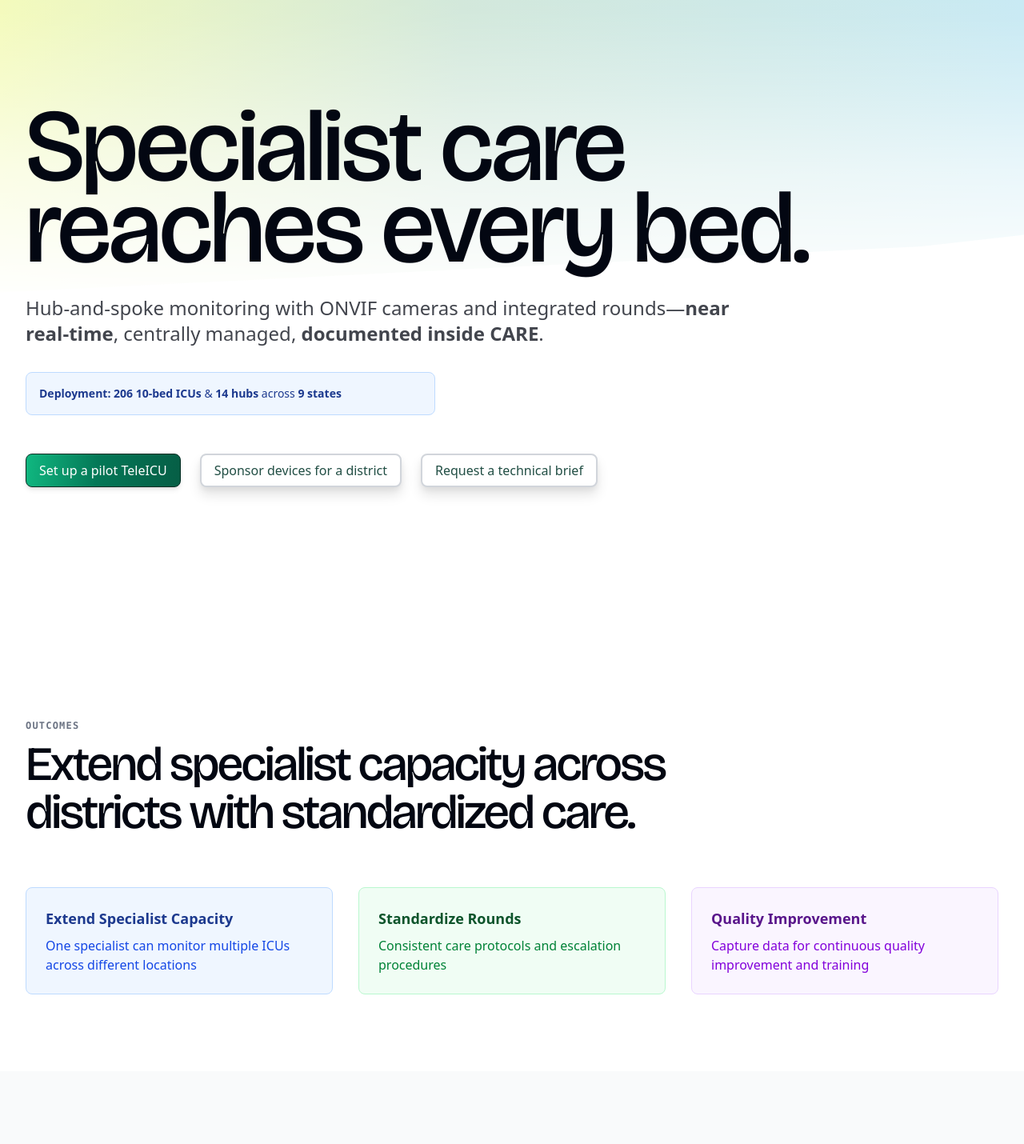
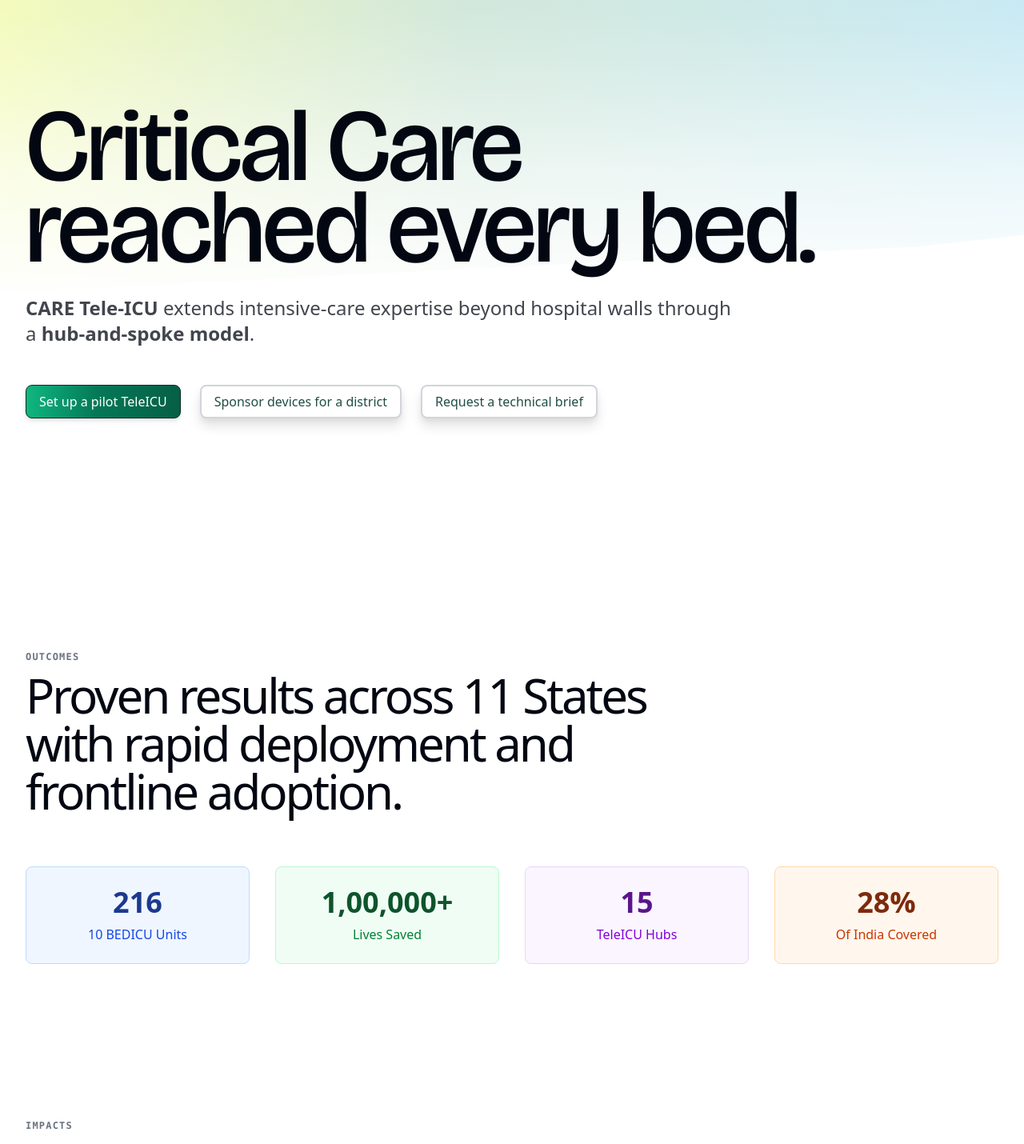
Before and after one commit to ohcnetwork/landing, a Next.js app: page /solutions/teleicu in a window 1280 px wide. Shown: the part 100-1530 px from the top of the page at 80% size. Built offline with nearby package versions, Linux system fonts and the light colour scheme; a web font is replaced by a local one.

Commit message:
fix:updated the content in teleicu page (#94)

```diff
--- a/src/app/solutions/hospital-management/page.tsx
+++ b/src/app/solutions/hospital-management/page.tsx
@@ -38,35 +38,6 @@
   )
 }
 
-// function OutcomesSection() {
-//   return (
-//     <Container className="py-24">
-//       <Subheading>Outcomes</Subheading>
-//       <Heading as="h2" className="mt-2 max-w-4xl">
-//         Proven results across 11 States with rapid deployment and frontline adoption.
-//       </Heading>
-
-//       <div className="mt-16 grid grid-cols-1 gap-8 lg:grid-cols-4">
-//         <div className="bg-blue-50 p-6 rounded-lg border border-blue-200 text-center">
-//           <div className="text-4xl font-bold text-blue-900 mb-2">FHIR R5</div>
-//           <p className="text-blue-700 font-medium">Interoperable by default</p>
-//         </div>
-//         <div className="bg-green-50 p-6 rounded-lg border border-green-200 text-center">
-//           <div className="text-4xl font-bold text-green-900 mb-2">1,200+</div>
-//           <p className="text-green-700 font-medium">Hospitals in &lt; 6 weeks</p>
-//         </div>
-//         <div className="bg-purple-50 p-6 rounded-lg border border-purple-200 text-center">
-//           <div className="text-4xl font-bold text-purple-900 mb-2">200k+</div>
-//           <p className="text-purple-700 font-medium">Encounters captured</p>
-//         </div>
-//         <div className="bg-orange-50 p-6 rounded-lg border border-orange-200 text-center">
-//           <div className="text-4xl font-bold text-orange-900 mb-2">10k+</div>
-//           <p className="text-orange-700 font-medium">Healthcare workers</p>
-//         </div>
-//       </div>
-//     </Container>
-//   )
-// }
 
 function CoreModulesSection() {
   const modules = [
@@ -104,7 +75,7 @@
   )
 }
 
-function ImplementationSection() {
+function PluginSection() {
   return (
     <Container className="py-24">
       <Subheading>Build to be plugged into</Subheading>
@@ -171,7 +142,7 @@
       <main>
         {/* <OutcomesSection /> */}
         <CoreModulesSection />
-        <ImplementationSection />
+        <PluginSection />
         {/* <FAQSection /> */}
       </main>
       <Footer />
--- a/src/app/solutions/teleicu/page.tsx
+++ b/src/app/solutions/teleicu/page.tsx
@@ -21,16 +21,11 @@
         <Navbar />
         <div className="pt-16 pb-24 sm:pt-24 sm:pb-32 md:pt-32 md:pb-48">
           <h1 className="font-display text-6xl/[0.9] font-medium tracking-tight text-balance text-gray-950 sm:text-8xl/[0.8] md:text-9xl/[0.8]">
-            Specialist care reaches every bed.
+            Critical Care reached every bed.
           </h1>
           <p className="mt-8 max-w-4xl text-xl/7 font-medium text-gray-950/75 sm:text-2xl/8">
-            Hub‑and‑spoke monitoring with ONVIF cameras and integrated rounds—<strong>near real‑time</strong>, centrally managed, <strong>documented inside CARE</strong>.
+           <strong>CARE Tele-ICU</strong> extends intensive-care expertise beyond hospital walls through a<strong> hub-and-spoke model</strong>.
           </p>
-          <div className="mt-8 p-4 bg-blue-50 rounded-lg border border-blue-200 max-w-lg">
-            <p className="text-sm font-medium text-blue-900">
-              <strong>Deployment:</strong> <strong>206 10‑bed ICUs</strong> & <strong>14 hubs</strong> across <strong>9 states</strong>
-            </p>
-          </div>
           <div className="mt-12 flex flex-col gap-x-6 gap-y-4 sm:flex-row">
             <Button href="/contact">Set up a pilot TeleICU</Button>
             <Button variant="secondary" href="/contact">Sponsor devices for a district</Button>
@@ -41,11 +36,39 @@
     </div>
   )
 }
-
 function OutcomesSection() {
   return (
     <Container className="py-24">
       <Subheading>Outcomes</Subheading>
+      <Heading as="h2" className="mt-2 max-w-4xl">
+        Proven results across 11 States with rapid deployment and frontline adoption.
+      </Heading>
+
+      <div className="mt-16 grid grid-cols-1 gap-8 lg:grid-cols-4">
+        <div className="bg-blue-50 p-6 rounded-lg border border-blue-200 text-center">
+          <div className="text-4xl font-bold text-blue-900 mb-2">216</div>
+          <p className="text-blue-700 font-medium">10 BEDICU Units</p>
+        </div>
+        <div className="bg-green-50 p-6 rounded-lg border border-green-200 text-center">
+          <div className="text-4xl font-bold text-green-900 mb-2">1,00,000+</div>
+          <p className="text-green-700 font-medium">Lives Saved</p>
+        </div>
+        <div className="bg-purple-50 p-6 rounded-lg border border-purple-200 text-center">
+          <div className="text-4xl font-bold text-purple-900 mb-2">15</div>
+          <p className="text-purple-700 font-medium">TeleICU Hubs</p>
+        </div>
+        <div className="bg-orange-50 p-6 rounded-lg border border-orange-200 text-center">
+          <div className="text-4xl font-bold text-orange-900 mb-2">28%</div>
+          <p className="text-orange-700 font-medium">Of India Covered</p>
+        </div>
+      </div>
+    </Container>
+  )
+}
+function ImpactSection() {
+  return (
+    <Container className="py-24">
+      <Subheading>Impacts</Subheading>
       <Heading as="h2" className="mt-2 max-w-4xl font-display tracking-tight">
         Extend specialist capacity across districts with standardized care.
       </Heading>
@@ -172,6 +195,7 @@
       <Hero />
       <main>
         <OutcomesSection />
+         <ImpactSection />
         <FeaturesSection />
         <ImplementationSection />
       </main>
```
